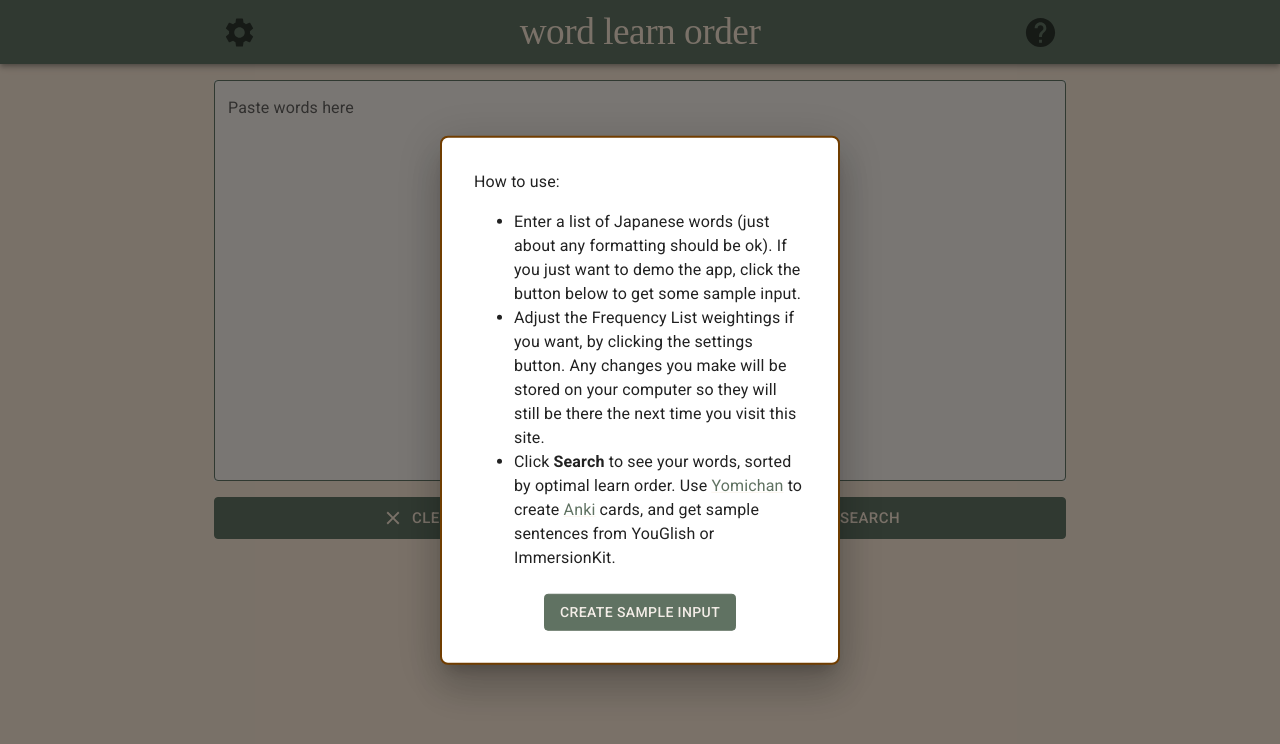
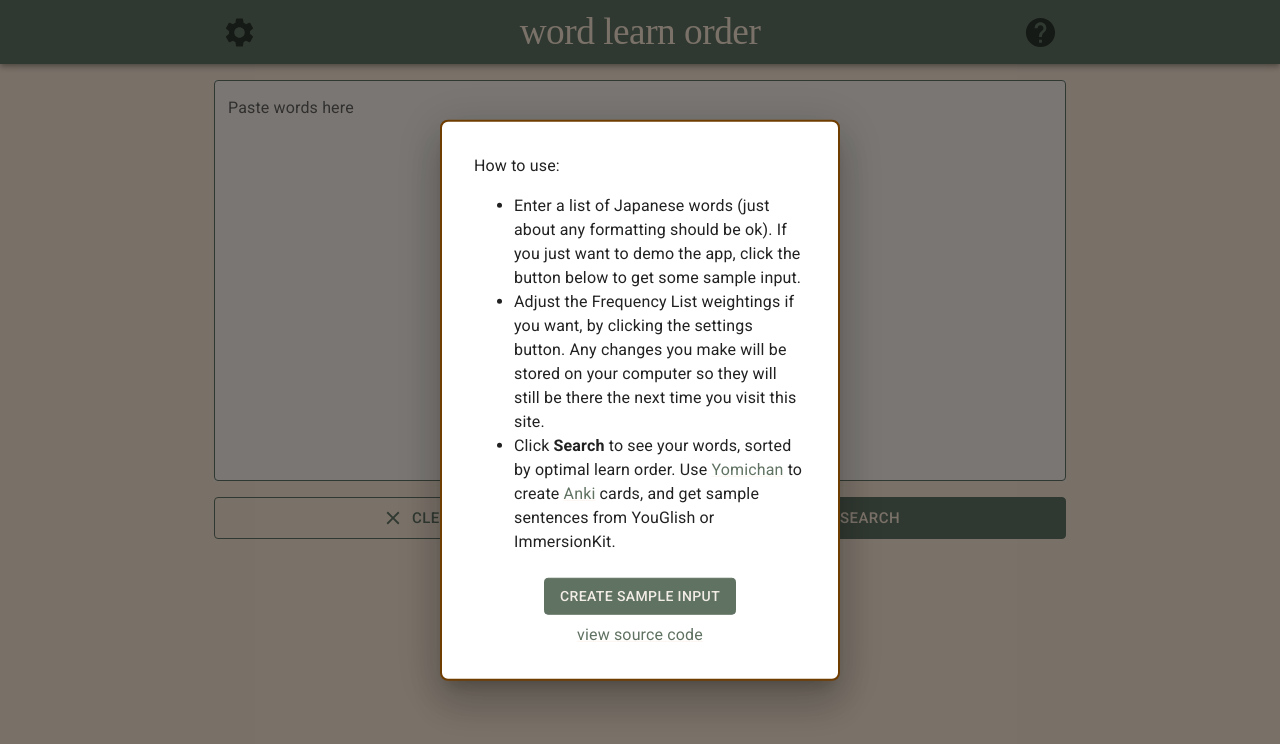
Before and after one commit to c-ehrlich/vocab-learn-order, a React (Create React App) app in the folder frontend/: page / in a window 1280 px wide. Both pictures are taken after a click on the button 1040 px from the left and 32 px from the top of the page. Shown: the top 744 px of the page. Built offline with nearby package versions, Linux system fonts and the light colour scheme.

Commit message:
feat(ui): Add github link to help modal

```diff
--- a/frontend/src/components/Header.tsx
+++ b/frontend/src/components/Header.tsx
@@ -146,14 +146,15 @@ const Header = () => {
               <Button
                 onClick={handlePopulateTextClick}
                 variant='outlined'
-                sx={{
-                  marginTop: 1,
-                  backgroundColor: COLOR_DARK,
-                  color: COLOR_LIGHT,
-                }}
+                sx={{ marginY: 1, color: COLOR_LIGHT }}
               >
                 Create Sample Input
               </Button>
+              <Grid item xs={12}>
+                <Typography align='center'>
+                  <Link href='https://github.com/c-ehrlich/vocab-learn-order'>view source code</Link>
+                </Typography>
+              </Grid>
             </Grid>
           </MaterialModal>
         </Toolbar>
--- a/frontend/src/components/Input.tsx
+++ b/frontend/src/components/Input.tsx
@@ -114,6 +114,10 @@ const Input = (props: Props) => {
             variant='outlined'
             startIcon={<ClearIcon />}
             size='large'
+            sx={{
+              backgroundColor: COLOR_MID,
+              color: COLOR_DARK,
+            }}
           >
             Clear
           </Button>
@@ -125,10 +129,6 @@ const Input = (props: Props) => {
             variant='outlined'
             startIcon={<SearchIcon />}
             size='large'
-            sx={{
-              backgroundColor: COLOR_DARK,
-              color: COLOR_MID,
-            }}
           >
             Search
           </Button>
```
